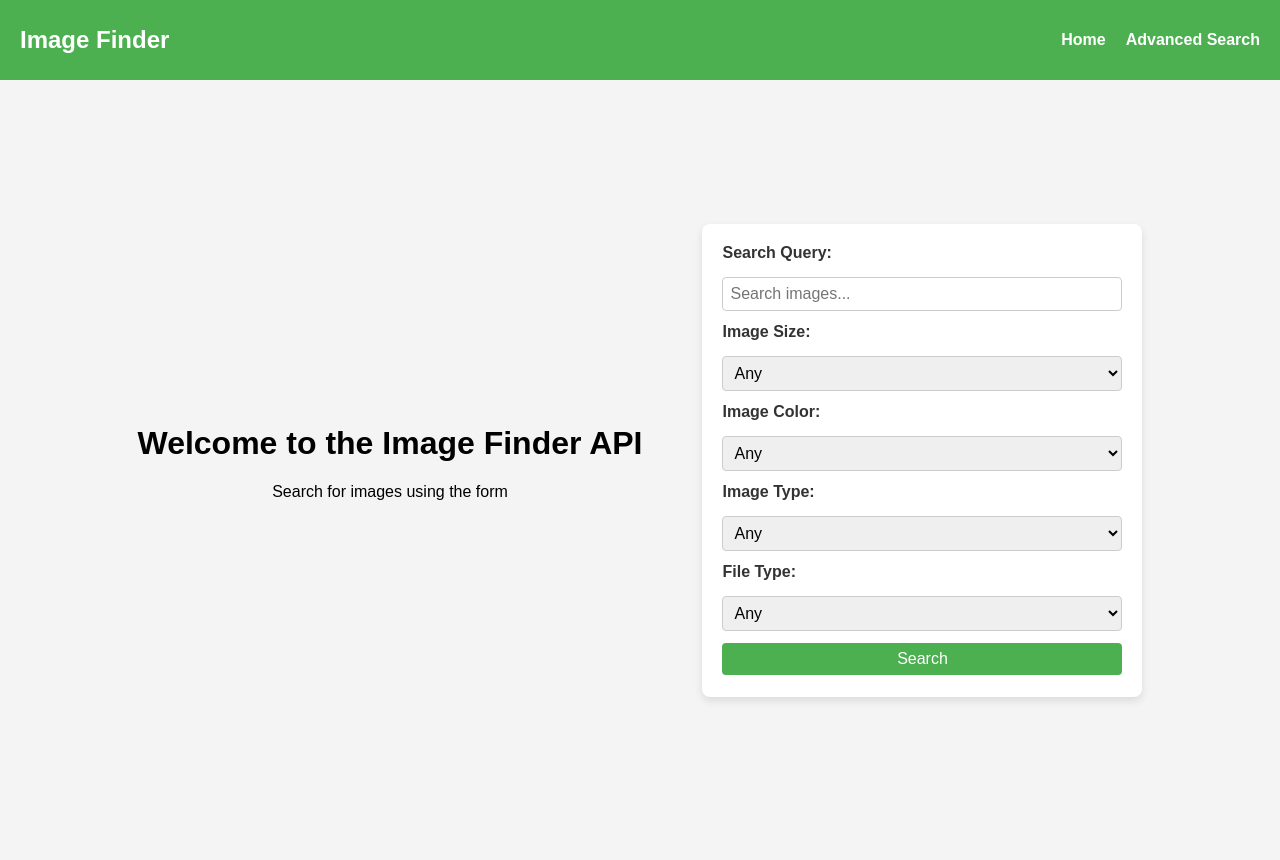
After one commit to someonewhoexists1210/imageApi, a Flask app: page /advanced in a window 1280 px wide. The commit adds this page. Run offline with Flask 3, Linux system fonts and the light colour scheme; parts of the project's set-up code (start-up, migrations or seed data) failed here and were passed over.

Commit message:
added filter form

```diff
--- a/app.py
+++ b/app.py
@@ -61,5 +61,13 @@ def search():
     else:
         return jsonify({"error": "No images found"}), 404
 
+@app.route('/advanced')
+def advanced():
+    return render_template('advanced.html')
+
+@app.route('/advanced/search', methods=['POST'])
+def advanced_search():
+    pass
+
 if __name__ == '__main__':
     app.run(debug=True)
--- /dev/null
+++ b/static/css/advanced.css
@@ -0,0 +1,63 @@
+body {
+    font-family: 'Arial', sans-serif;
+    background-color: #f4f4f4;
+    padding-top: 60px;
+    display: flex;
+    justify-content: center;
+    align-items: center;
+    height: 100vh;
+    margin: 0;
+}
+
+form {
+    background-color: #fff;
+    padding: 20px;
+    border-radius: 8px;
+    box-shadow: 0 4px 8px rgba(0, 0, 0, 0.1);
+    display: flex;
+    flex-direction: column;
+    gap: 10px;
+    width: 100%;
+    max-width: 400px;
+}
+
+form label {
+    margin-bottom: 5px;
+    font-weight: bold;
+    color: #333;
+}
+
+form input[type="text"],
+form select,
+form button {
+    width: 100%;
+    padding: 7px;
+    margin-bottom: 2px;
+    box-sizing: border-box;
+    border: 1px solid #ccc;
+    border-radius: 4px;
+    font-size: 1em;
+}
+
+form input[type="text"]:focus,
+form select:focus {
+    border-color: #4CAF50;
+    outline: none;
+}
+
+form button {
+    background-color: #4CAF50;
+    color: white;
+    border: none;
+    cursor: pointer;
+    transition: background-color 0.3s ease;
+}
+
+form button:hover {
+    background-color: #45a049;
+}
+
+#text {
+    padding-right: 60px;
+    text-align: center;
+}
--- /dev/null
+++ b/static/css/nav.css
@@ -0,0 +1,48 @@
+header {
+    width: 100%;
+    height: 60px;
+    background-color: #4CAF50;
+    color: white;
+    padding: 10px 0;
+    display: flex;
+    justify-content: space-between;
+    align-items: center;
+    position: fixed;
+    top: 0;
+    left: 0;
+    z-index: 1000;
+}
+
+header .logo {
+    font-size: 1.5em;
+    font-weight: bold;
+    margin-left: 20px;
+}
+
+header nav ul {
+    list-style: none;
+    margin: 0;
+    padding: 0;
+    display: flex;
+    margin-right: 20px;
+}
+
+header nav ul li {
+    margin-left: 20px;
+}
+
+header nav ul li a {
+    color: white !important;
+    text-decoration: none;
+    font-weight: bold;
+}
+
+header nav ul li a:hover {
+    text-decoration: underline;
+}
+header nav ul li a:visited {
+    color: white !important;
+}
+header nav ul li a:active {
+    color: white !important;
+}
--- /dev/null
+++ b/templates/advanced.html
@@ -0,0 +1,65 @@
+<!DOCTYPE html>
+<html lang="en">
+<head>
+    <meta charset="UTF-8">
+    <meta name="viewport" content="width=device-width, initial-scale=1.0">
+    <title>Image Finder API</title>
+    <link rel="stylesheet" href="{{ url_for('static', filename='css/advanced.css') }}">
+    <link rel="stylesheet" href="{{ url_for('static', filename='css/nav.css') }}">
+</head>
+<body>
+    <header>
+        {% include 'navbar.html' %}
+    </header>
+    <div id='text'><h1>Welcome to the Image Finder API</h1>
+    <p>Search for images using the form</p>
+    </div>
+    <form action="/advanced/search" method="post">
+        <label for="query">Search Query:</label>
+        <input type="text" name="query" id="query" placeholder="Search images..." required>
+
+        <label for="imgSize">Image Size:</label>
+        <select name="imgSize" id="imgSize">
+            <option value="">Any</option>
+            <option value="icon">Icon</option>
+            <option value="small">Small</option>
+            <option value="medium">Medium</option>
+            <option value="large">Large</option>
+            <option value="xlarge">Extra Large</option>
+            <option value="xxlarge">XX Large</option>
+            <option value="huge">Huge</option>
+        </select>
+
+        <label for="imgColorType">Image Color:</label>
+        <select name="imgColorType" id="imgColorType">
+            <option value="">Any</option>
+            <option value="color">Color</option>
+            <option value="gray">Gray</option>
+            <option value="mono">Mono</option>
+        </select>
+
+        <label for="imgType">Image Type:</label>
+        <select name="imgType" id="imgType">
+            <option value="">Any</option>
+            <option value="clipart">Clipart</option>
+            <option value="face">Face</option>
+            <option value="lineart">Lineart</option>
+            <option value="news">News</option>
+            <option value="photo">Photo</option>
+        </select>
+
+        <label for="fileType">File Type:</label>
+        <select name="fileType" id="fileType">
+            <option value="">Any</option>
+            <option value="jpg">JPG</option>
+            <option value="png">PNG</option>
+            <option value="gif">GIF</option>
+            <option value="bmp">BMP</option>
+            <option value="svg">SVG</option>
+            <option value="webp">WEBP</option>
+        </select>
+
+        <button type="submit">Search</button>
+    </form>
+</body>
+</html>
--- a/templates/index.html
+++ b/templates/index.html
@@ -5,8 +5,12 @@
     <meta name="viewport" content="width=device-width, initial-scale=1.0">
     <title>Image Finder API</title>
     <link rel="stylesheet" href="{{ url_for('static', filename='css/styles.css') }}">
+    <link rel="stylesheet" href="{{ url_for('static', filename='css/nav.css') }}">
 </head>
 <body>
+    <header>
+        {% include 'navbar.html' %}
+    </header>
     <div><h1>Welcome to the Image Finder API</h1></div>
     <p>Search for images using the form below:</p>
     <form action="/search" method="post">
--- /dev/null
+++ b/templates/navbar.html
@@ -0,0 +1,7 @@
+    <div class="logo">Image Finder</div>
+    <nav>
+        <ul>
+            <li><a href="/">Home</a></li>
+            <li><a href="/advanced">Advanced Search</a></li>
+        </ul>
+    </nav>
```
Also changed, not shown: static/css/result.css (+0 -36 lines), templates/search.html (+2 -6 lines).
